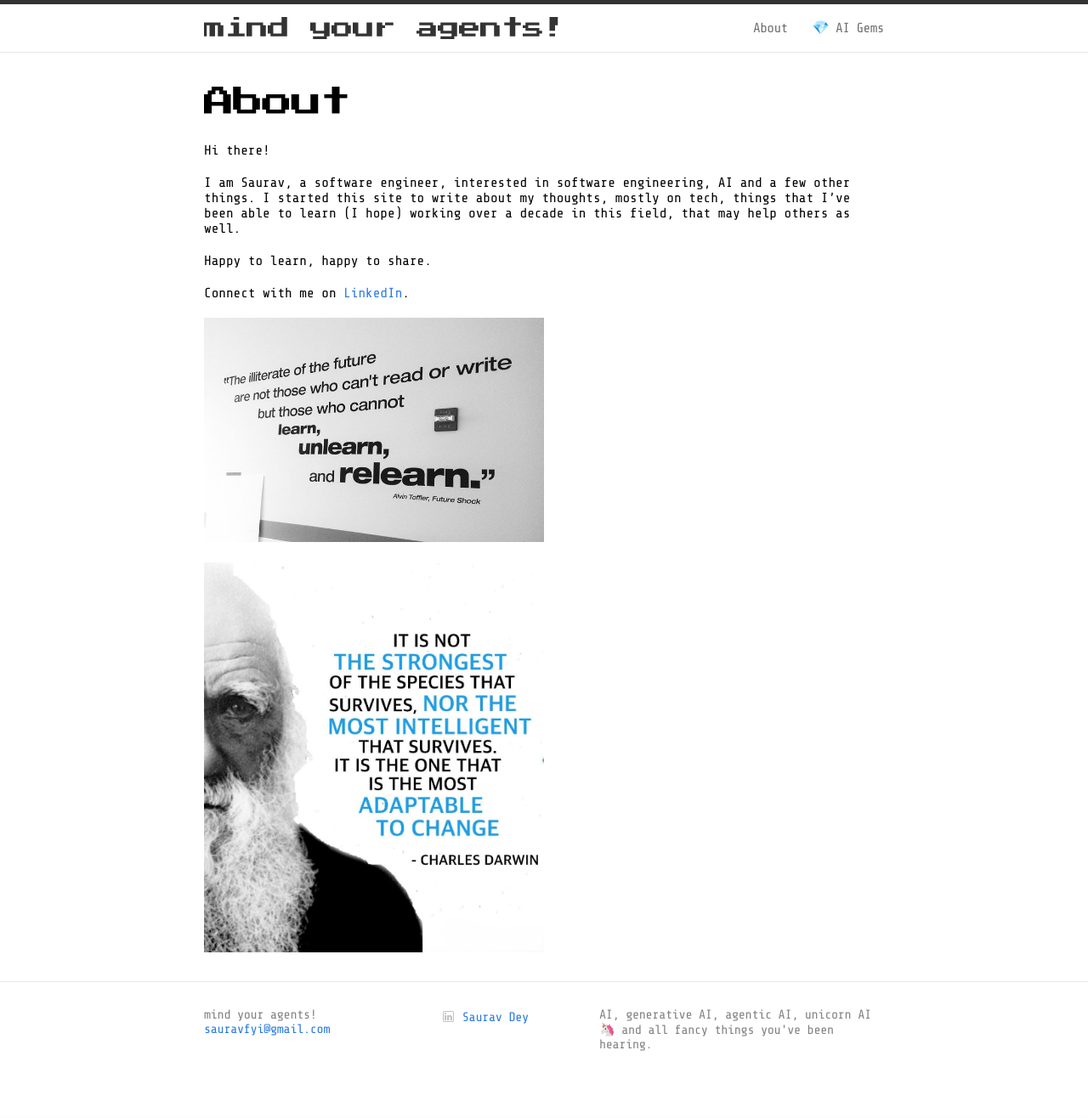
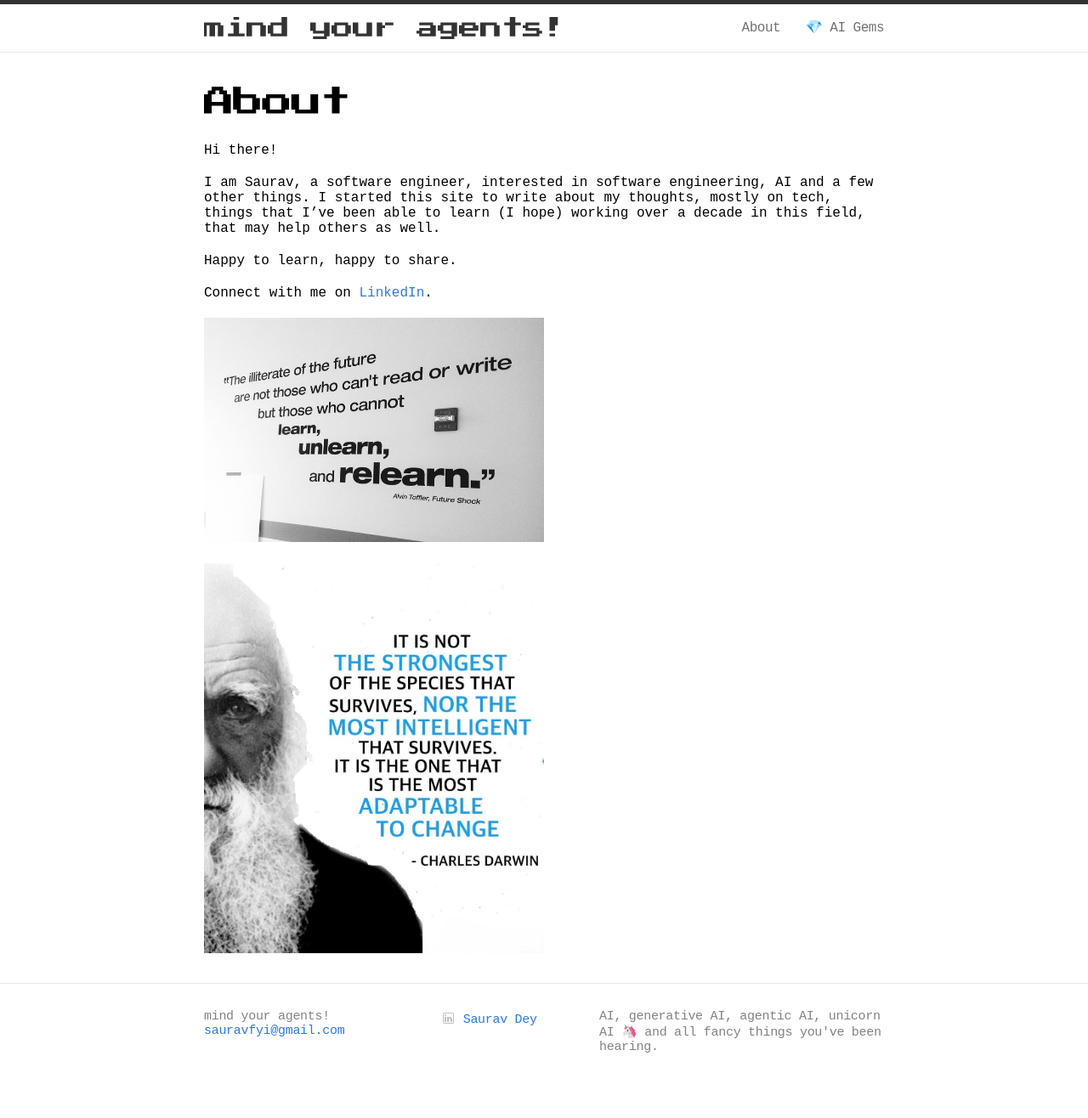
Before and after one commit to mindyouragents/mindyouragents.github.io, a Jekyll site: the page built from about.md, in a window 1280 px wide. Shown: the whole page at 85% size. Built offline with Jekyll 4.4.1, drawn with Linux system fonts in a browser that asks for light colours.

Commit message:
Update main.css

```diff
--- a/css/main.css
+++ b/css/main.css
@@ -9,9 +9,12 @@
 html, body { height: 100%; }
 
 body {
-  font-family: "Share Tech Mono", monospace;
+  font-family: "Martian Mono", monospace;
+  font-optical-sizing: auto;
   font-weight: 400;
   font-style: normal;
+  font-variation-settings:
+    "wdth" 100;
   background-color: #fdfdfd;
 }
 
@@ -172,7 +175,7 @@ a:visited { color: #205caa; }
 .post-header {
   margin: 10px 0 30px;
   font-family: "Press Start 2P", system-ui;
-  font-weight: 200;
+  font-weight: 100;
   font-style: normal;
 }
 
```
